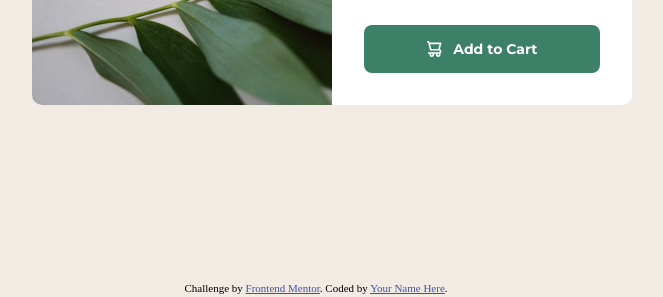
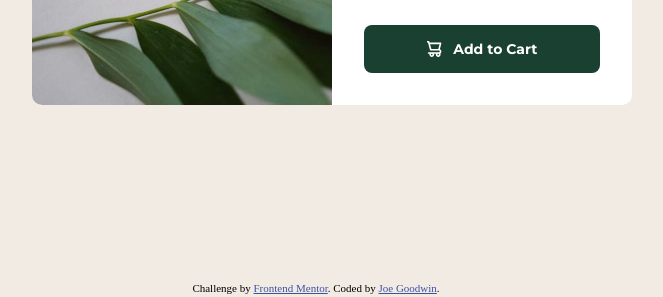
Before and after one commit to jcgoodwin86/frontend-mentor-product-preview, a plain HTML site: page index.html in a window 1280 px wide. In both pictures the pointer is over the button "Add to Cart". Shown: the part 520-817 px from the top of the page, without its empty margins (324-987 px from the left). Drawn offline with Linux system fonts and the light colour scheme.

Commit message:
Update README, styles and index

```diff
--- a/index.html
+++ b/index.html
@@ -73,7 +73,7 @@
       Challenge by
       <a href="https://www.frontendmentor.io?ref=challenge" target="_blank"
         >Frontend Mentor</a
-      >. Coded by <a href="#">Your Name Here</a>.
+      >. Coded by <a href="https://www.jcgoodwin.com">Joe Goodwin</a>.
     </footer>
   </body>
 </html>
--- a/styles.css
+++ b/styles.css
@@ -175,6 +175,11 @@ body {
     .product__card__price {
       margin-bottom: 1.87rem;
     }
+
+    button:hover {
+      cursor: pointer;
+      background: var(--deep-aquamarine-hover, #1a4032);
+    }
   }
 
   .product__card__text > * {
```
Also changed, not shown: screenshot.jpeg (added), 2 other files.
